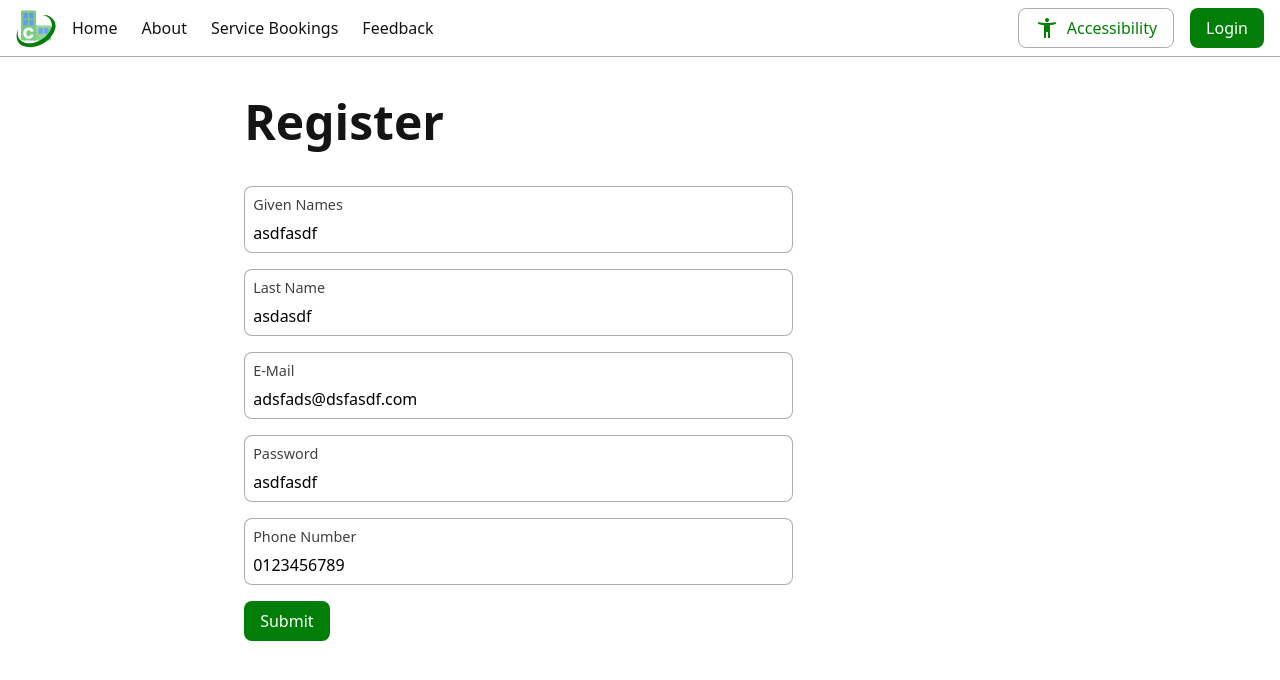
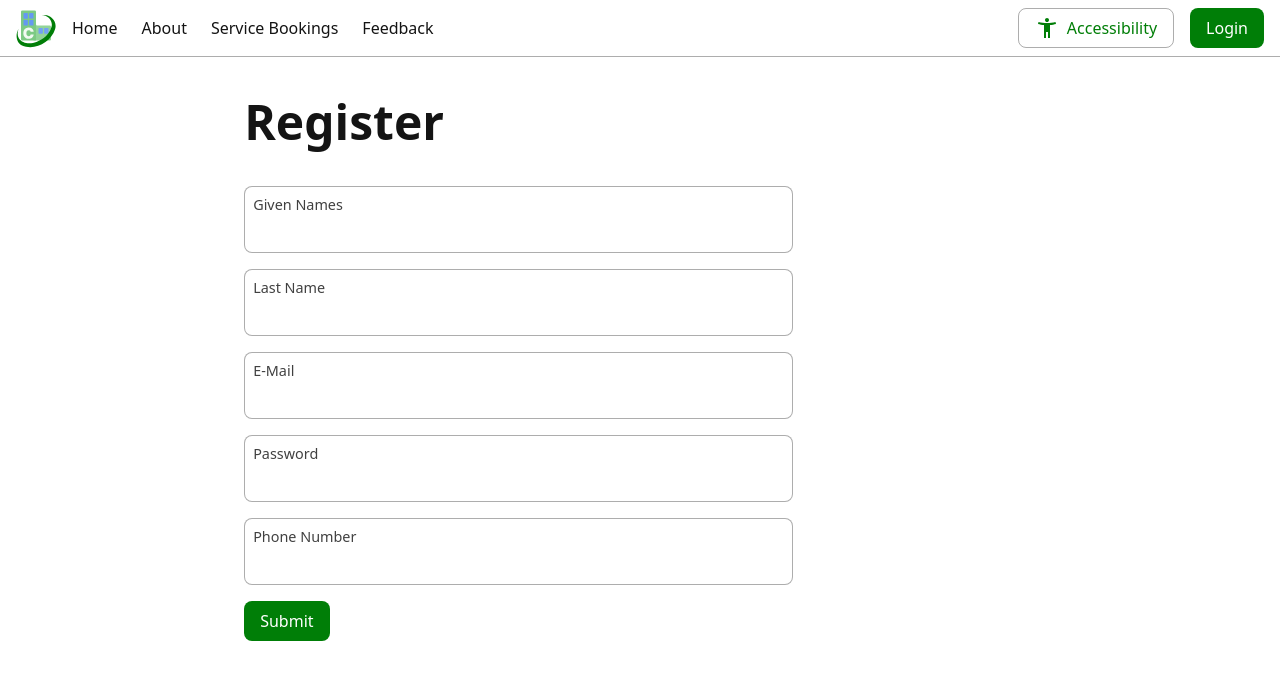
Before and after one commit to JamesRampling/CityLinkConnect, a Vue app: page /login in a window 1280 px wide. Shown: the top 680 px of the page. Built offline with nearby package versions, Linux system fonts and the light colour scheme.

Commit message:
Add Validation to more pages

```diff
--- a/shared/models.ts
+++ b/shared/models.ts
@@ -12,27 +12,27 @@ export const User = z.object({
   given_names: z.string(),
   last_name: z.string(),
   email: z.email(),
-  phone: z.string(),
+  phone: z.string().regex(/0[0-9]{9}/, 'Must be a valid phone number.'),
 });
 
 export const Booking = z.object({
   booking_id: tableId.default(0),
   user_id: tableId.nullable(),
   service_id: tableId.nullable(),
-  booking_datetime: z.iso.datetime(),
+  booking_datetime: z.iso.datetime({ local: true }),
   notes: z.string().nullable(),
 });
 
 export const Feedback = z.object({
   feedback_id: tableId.default(0),
   email: z.email(),
-  subject: z.string(),
-  message: z.string(),
+  subject: z.string().min(3),
+  message: z.string().min(10),
 });
 
 export const Announcement = z.object({
   announcement_id: tableId.default(0),
-  sort_datetime: z.iso.datetime(),
+  sort_datetime: z.iso.datetime({ local: true }),
   config: z.string(),
 });
 
--- a/src/components/InputText.vue
+++ b/src/components/InputText.vue
@@ -21,7 +21,7 @@ const model = defineModel<string>();
 <template>
   <div class="input-text">
     <label :for="id">{{ label }}</label>
-    <input :id="id" v-model="model" :type="type" :name="name" />
+    <input :id="id" v-model.lazy="model" :type="type" :name="name" />
   </div>
 </template>
 
--- a/src/components/InputTextarea.vue
+++ b/src/components/InputTextarea.vue
@@ -31,7 +31,7 @@ function onInput(event: Event) {
     <textarea
       :id="id"
       ref="textareaElement"
-      v-model="model"
+      v-model.lazy="model"
       :name="name"
       rows="4"
       @input="onInput"
--- a/src/routes/BookingFormView.vue
+++ b/src/routes/BookingFormView.vue
@@ -1,11 +1,19 @@
 <script setup lang="ts">
+import { Booking } from '#shared/models';
 import IconBack from '@/components/icons/IconBack.vue';
 import InputText from '@/components/InputText.vue';
 import InputTextarea from '@/components/InputTextarea.vue';
 import { useExampleData } from '@/exampleData';
-import { computed } from 'vue';
+import { useValidation } from '@/utils/validation';
+import { computed, reactive } from 'vue';
 
 const props = defineProps<{ id: number }>();
+
+const field = reactive({ booking_datetime: '', notes: '' });
+const { errors, validate } = useValidation(
+  Booking.omit({ user_id: true, service_id: true }),
+  field,
+);
 
 const { services } = useExampleData();
 
@@ -46,11 +54,23 @@ const service = computed(() => services.value[props.id]);
 
       <section class="section-form">
         <h2>Booking details</h2>
-        <form class="form" action="" @submit.prevent>
-          <InputText type="date" name="date-input" label="Date" />
-
+        <form class="form" action="" @submit.prevent="validate">
+          <InputText
+            v-model="field.booking_datetime"
+            type="datetime-local"
+            name="date-input"
+            label="Date"
+          />
+          <ul v-if="errors.booking_datetime" class="error-list">
+            <li
+              v-for="error in errors.booking_datetime"
+              :key="error"
+              class="error-item"
+            >
+              {{ error }}
+            </li>
+          </ul>
           <InputTextarea name="service-notes" label="Additional information" />
-
           <div class="button-row">
             <button type="submit" class="button-filled">Submit</button>
           </div>
@@ -77,4 +97,14 @@ const service = computed(() => services.value[props.id]);
 .fee-name {
   text-transform: capitalize;
 }
+
+.error-list {
+  margin: 0;
+  padding-inline-start: 1rem;
+}
+
+.error-item {
+  color: red;
+  list-style: none;
+}
 </style>
--- a/src/routes/FeedbackFormView.vue
+++ b/src/routes/FeedbackFormView.vue
@@ -2,43 +2,30 @@
 import { Feedback } from '#shared/models';
 import InputText from '@/components/InputText.vue';
 import InputTextarea from '@/components/InputTextarea.vue';
-import { ref } from 'vue';
-import { z } from 'zod';
+import { useValidation } from '@/utils/validation';
+import { reactive } from 'vue';
 
-const email = ref('');
-const subject = ref('');
-const message = ref('');
-const errors = ref<{ [_ in keyof z.infer<typeof Feedback>]?: string[] }>({});
-
-function handleFeedback() {
-  const body = Feedback.safeParse({
-    email: email.value,
-    subject: subject.value,
-    message: message.value,
-  });
-  if (!body.success) {
-    errors.value = z.flattenError(body.error).fieldErrors;
-  }
-}
+const field = reactive({ email: '', subject: '', message: '' });
+const { errors, validate } = useValidation(Feedback, field);
 </script>
 
 <template>
   <div class="page-wrapper">
     <h1>Give us your feedback</h1>
-    <form class="form" action="" @submit.prevent="handleFeedback">
-      <InputText v-model="email" name="email" label="E-Mail" />
+    <form class="form" action="" @submit.prevent="validate">
+      <InputText v-model="field.email" name="email" label="E-Mail" />
       <ul v-if="errors.email" class="error-list">
         <li v-for="error in errors.email" :key="error" class="error-item">
           {{ error }}
         </li>
       </ul>
-      <InputText v-model="subject" name="subject" label="Subject" />
+      <InputText v-model="field.subject" name="subject" label="Subject" />
       <ul v-if="errors.subject" class="error-list">
         <li v-for="error in errors.subject" :key="error" class="error-item">
           {{ error }}
         </li>
       </ul>
-      <InputTextarea v-model="message" name="message" label="Feedback" />
+      <InputTextarea v-model="field.message" name="message" label="Feedback" />
       <ul v-if="errors.message" class="error-list">
         <li v-for="error in errors.message" :key="error" class="error-item">
           {{ error }}
--- a/src/routes/LoginView.vue
+++ b/src/routes/LoginView.vue
@@ -1,54 +1,59 @@
 <script setup lang="ts">
 import { User } from '#shared/models';
 import InputText from '@/components/InputText.vue';
-import { ref } from 'vue';
-import { z } from 'zod';
+import { useValidation } from '@/utils/validation';
+import { reactive } from 'vue';
+import z from 'zod';
 
-const givenNames = ref('asdfasdf');
-const lastName = ref('asdasdf');
-const email = ref('adsfads@dsfasdf.com');
-const password = ref('asdfasdf');
-const phone = ref('0123456789');
-const errors = ref<{ [_ in keyof z.infer<typeof User>]?: string[] }>({});
-
-function handleRegistration() {
-  const body = User.safeParse({
-    given_names: givenNames.value,
-    last_name: lastName.value,
-    email: email.value,
-    phone: phone.value,
-  });
-  if (!body.success) {
-    errors.value = z.flattenError(body.error).fieldErrors;
-  }
-}
+const field = reactive({
+  given_names: '',
+  last_name: '',
+  password: '',
+  email: '',
+  phone: '',
+});
+const { errors, validate } = useValidation(
+  User.extend({ password: z.string().min(8) }),
+  field,
+);
 </script>
 
 <template>
   <div class="page-wrapper">
     <h1>Register</h1>
-    <form class="form" action="" @submit.prevent="handleRegistration">
-      <InputText v-model="givenNames" name="given-names" label="Given Names" />
+    <form class="form" action="" @submit.prevent="validate">
+      <InputText
+        v-model="field.given_names"
+        name="given-names"
+        label="Given Names"
+      />
       <ul v-if="errors.given_names" class="error-list">
         <li v-for="error in errors.given_names" :key="error">{{ error }}</li>
       </ul>
 
-      <InputText v-model="lastName" name="last-name" label="Last Name" />
+      <InputText v-model="field.last_name" name="last-name" label="Last Name" />
       <ul v-if="errors.last_name" class="error-list">
         <li v-for="error in errors.last_name" :key="error" class="error-item">
           {{ error }}
         </li>
       </ul>
-      <InputText v-model="email" name="email" label="E-Mail" />
+      <InputText v-model="field.email" name="email" label="E-Mail" />
       <ul v-if="errors.email" class="error-list">
         <li v-for="error in errors.email" :key="error" class="error-item">
           {{ error }}
         </li>
       </ul>
-      <InputText v-model="password" name="password" label="Password" />
-      <InputText v-model="phone" name="phone" label="Phone Number" />
-      <ul v-if="errors.given_names" class="error-item">
-        <li v-for="error in errors.phone" :key="error">{{ error }}</li>
+      <InputText name="password" label="Password" />
+      <ul v-if="errors.password" class="error-list">
+        <li v-for="error in errors.password" :key="error" class="error-item">
+          {{ error }}
+        </li>
+      </ul>
+      <InputText v-model="field.phone" name="phone" label="Phone Number" />
+      <ul v-if="errors.phone" class="error-list">
+        <li v-for="error in errors.phone" :key="error" class="error-item">
+          {{ error }}
+        </li>
       </ul>
       <div class="button-row">
         <button type="submit" class="button-filled">Submit</button>
--- /dev/null
+++ b/src/utils/validation.ts
@@ -0,0 +1,23 @@
+import { ref, type Reactive } from 'vue';
+import z from 'zod';
+
+export function useValidation<T extends z.ZodType>(
+  schema: T,
+  input: Reactive<z.input<T>>,
+) {
+  const parsed = ref<z.output<T>>();
+  const errors = ref<{ [_ in keyof z.output<T>]?: string[] }>({});
+
+  return {
+    parsed,
+    errors,
+    validate: () => {
+      const result = schema.safeParse(input);
+
+      parsed.value = result.success ? result.data : undefined;
+      errors.value = result.success
+        ? {}
+        : z.flattenError(result.error).fieldErrors;
+    },
+  };
+}
```
